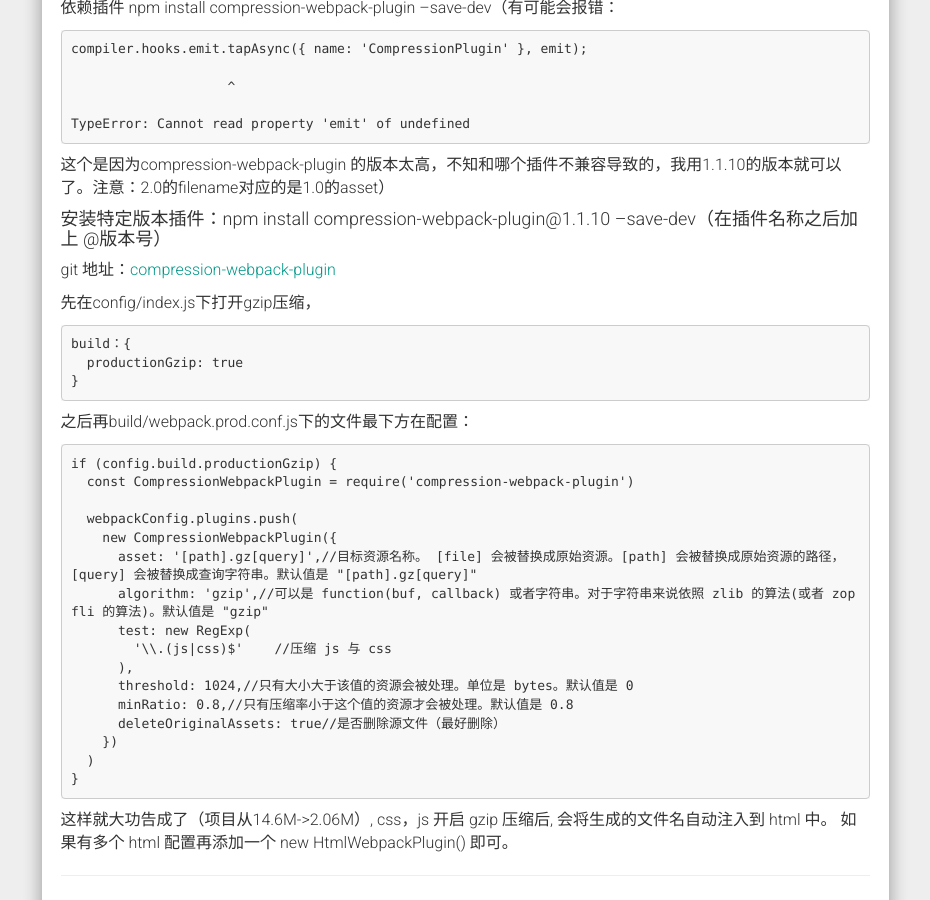
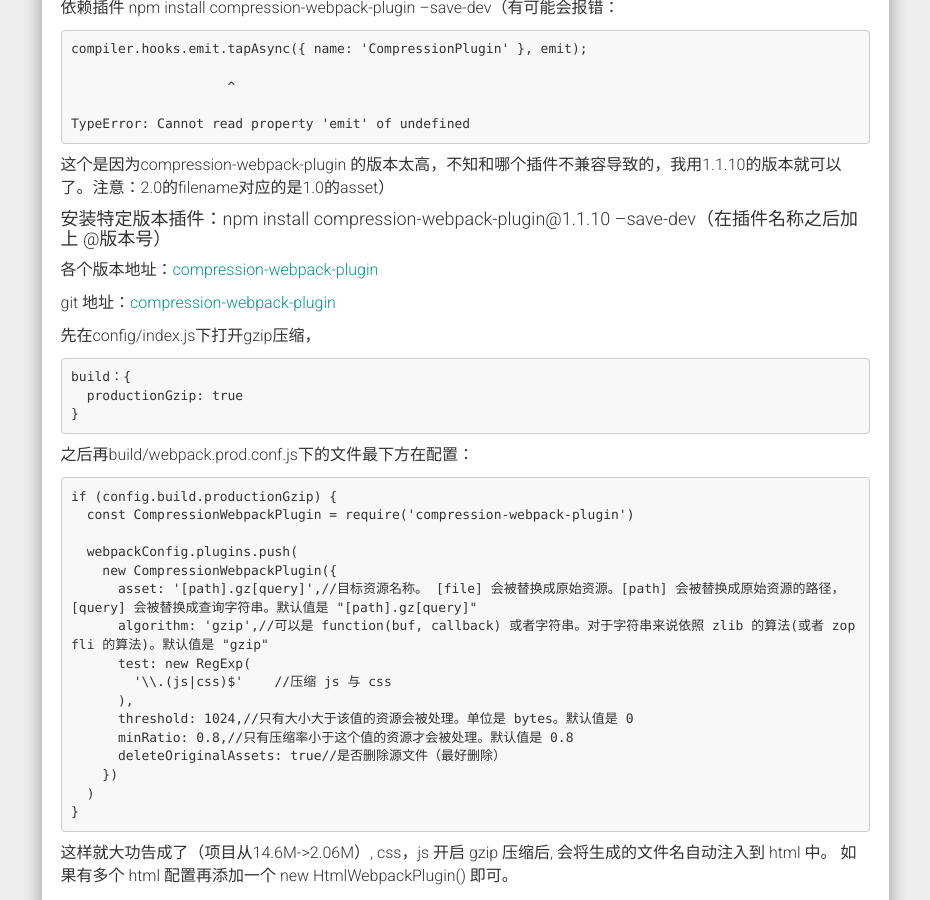
Before and after one commit to kelly-zkl/kelly-zkl.github.io, a Jekyll site: the page built from _posts/2018-09-14-webpack压缩.md, in a window 1280 px wide and 900 px high, scrolled down 1628 px. Shown: the whole window, without its empty margins (321-1251 px from the left). Built offline with Jekyll 4.4.1, drawn with Linux system fonts in a browser that asks for light colours; nearby versions of some CDN libraries; comment, search, counter and statistics services are not loaded.

Commit message:
Update 2018-09-14-webpack压缩.md

```diff
--- a/_posts/2018-09-14-webpack压缩.md
+++ b/_posts/2018-09-14-webpack压缩.md
@@ -80,6 +80,8 @@ TypeError: Cannot read property 'emit' of undefined
 
 #### 安装特定版本插件：npm install compression-webpack-plugin@1.1.10 --save-dev（在插件名称之后加上  @版本号）
 
+各个版本地址：[compression-webpack-plugin](https://www.npmjs.com/package/compression-webpack-plugin)
+
 git 地址：[compression-webpack-plugin](https://github.com/webpack-contrib/compression-webpack-plugin)
 
 先在config/index.js下打开gzip压缩，
```
